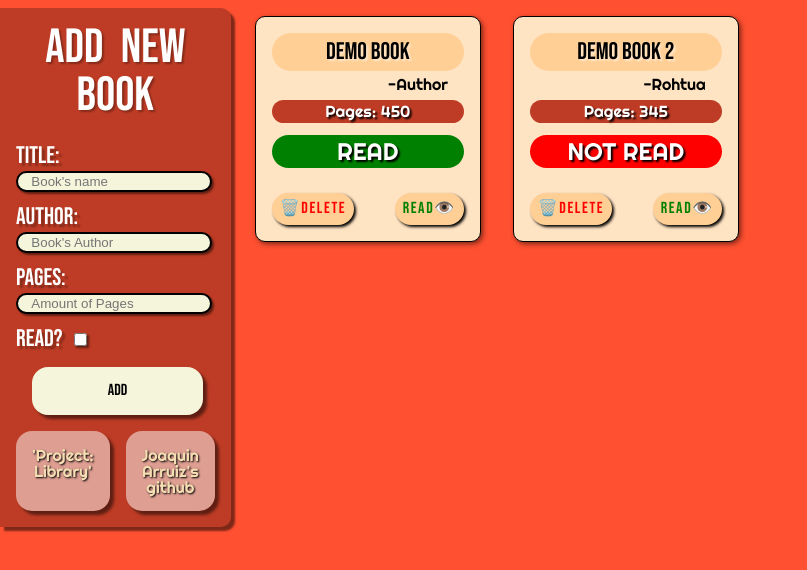
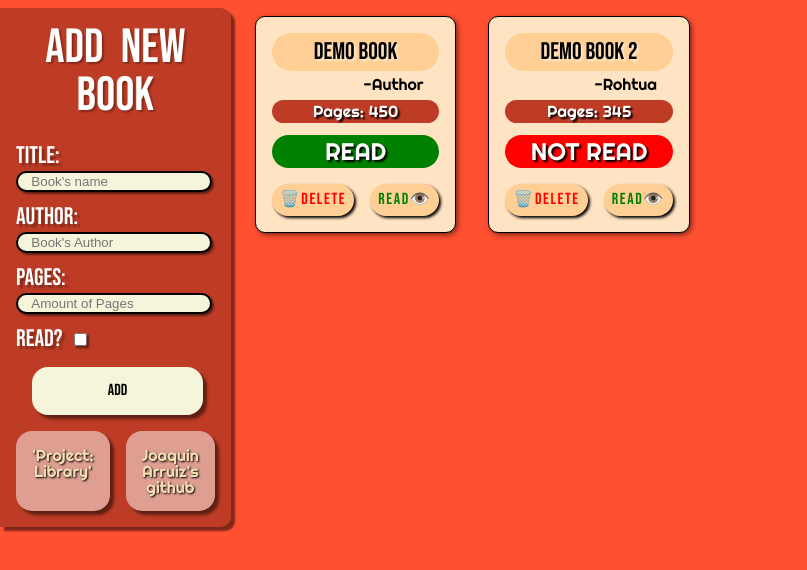
Before and after one commit to JoaquinArruiz/library, a plain HTML site: page index.html in a window 1280 px wide. Shown: the whole page, without its empty margins (0-807 px from the left). Drawn offline with Linux system fonts and the light colour scheme.

Commit message:
reworked buttons

```diff
--- a/script.js
+++ b/script.js
@@ -99,11 +99,13 @@ let createBookCard = (book) => {
     }
     card.appendChild(read);
 
+    let buttons = document.createElement('div')
+    buttons.classList.add('card-button')
+
     let deleteBtn = document.createElement('div'); //Button to eliminate the card
     deleteBtn.textContent = "🗑️delete";
-    deleteBtn.classList.add('card-button')
     deleteBtn.classList.add('delete-button');
-    card.appendChild(deleteBtn);
+    buttons.appendChild(deleteBtn);
 
     deleteBtn.addEventListener('click', () => { //Use indexOf to find the book
         let index = Library.indexOf(book);
@@ -113,9 +115,8 @@ let createBookCard = (book) => {
 
     let toggleBtn = document.createElement('div'); //Button to change the read status
     toggleBtn.textContent = "read👁️";
-    toggleBtn.classList.add('card-button')
     toggleBtn.classList.add('toggle-button');
-    card.appendChild(toggleBtn);
+    buttons.appendChild(toggleBtn);
 
     toggleBtn.addEventListener('click', () => {
         let index = Library.indexOf(book);
@@ -130,6 +131,7 @@ let createBookCard = (book) => {
         Library.splice(index, 1); //replacing it in array
     });
 
+    card.appendChild(buttons)
     return card;
 };
 
--- a/styles.css
+++ b/styles.css
@@ -53,6 +53,8 @@ table {
 
 
 body {
+    min-width: 550px;
+    width: 100vw;
     background-color: rgb(165, 51, 31);
 }
 
@@ -68,6 +70,7 @@ legend{
 }
 
 input{
+    min-width: fit-content;
     padding-left: 1em;
     background-color: beige;
     border-radius: 1em;
@@ -84,7 +87,7 @@ input:focus{
     border: 1px solid white;
     transform: scale(1.05);
     transform: translateX(5px);
-    width: auto;
+    min-width: fit-content;
 }
 
 label[for="read"]{
@@ -110,7 +113,7 @@ input[type="checkbox"]:focus{
 input[type="checkbox"]:checked{
     margin: 0em;
     padding: 0em;
-    width: 1em;
+    min-width: fit-content;
 }
 
 label{
@@ -122,6 +125,7 @@ label{
 }
 
 .display {
+
     min-height: 100vh;
     display: grid;
     background-color: rgb(255, 80, 49);
@@ -140,6 +144,7 @@ label{
     border-top-right-radius: 10px;
     border-bottom-right-radius: 10px;
     grid-column: 1/2;
+    width: fit-content;
     height: auto;
     padding: 1em;
     display: flex;
@@ -153,6 +158,7 @@ label{
 }
 
 .leftbar #add{
+    min-width: fit-content;
     font-family: 'Bebas Neue', cursive;
     margin: auto;
     margin-left: 1em;
@@ -219,8 +225,8 @@ label{
 .card{
     position: relative;
     border: 1px solid black;
-    width: 12em;
-    height: 12em;
+    min-width: fit-content;
+    min-height: fit-content;
     margin: 1em;
     padding: 1em;
     background-color: bisque;
@@ -277,38 +283,52 @@ label{
 
 .card .card-button{
     display: flex;
+    flex-direction: row;
     font-family: 'Bebas Neue', cursive;
+    justify-content: space-between;
+    padding-top: 1em;
+
+}
+
+.card .toggle-button{
     background-color:  rgb(255, 207, 149);
+    margin-left: 1em;
     padding: 0.5em;
     border-radius: 1em;
-    color: red;
     letter-spacing: 0.1em;
     box-shadow: 2px 2px 3px rgb(0, 0, 0);
     transition: ease-in-out, 250ms;
     -webkit-user-select: none; /* Safari */
     -ms-user-select: none; /* IE 10 and IE 11 */
     user-select: none; /* Standard syntax */
-}
-
-.card .toggle-button{
+    width: fit-content;
     color: green;
-    position: absolute;
     bottom: 1em;
     right: 1em;
 }
 
 .card .delete-button {
-    position: absolute;
+    background-color:  rgb(255, 207, 149);
+    padding: 0.5em;
+    border-radius: 1em;
+    letter-spacing: 0.1em;
+    box-shadow: 2px 2px 3px rgb(0, 0, 0);
+    transition: ease-in-out, 250ms;
+    -webkit-user-select: none; /* Safari */
+    -ms-user-select: none; /* IE 10 and IE 11 */
+    user-select: none; /* Standard syntax */
+    color: red;
+    width: fit-content;
     bottom: 1em;
     left: 1em;
 }
 
-.card .card-button:hover{
+.card .delete-button:hover, .toggle-button:hover{
     transform: scale(0.95);
     cursor: pointer;
 }
 
-.card .card-button:active{
+.card .delete-button:active, .toggle-button:active{
     transform: scale(0.80);
     cursor: pointer;
 }
```
